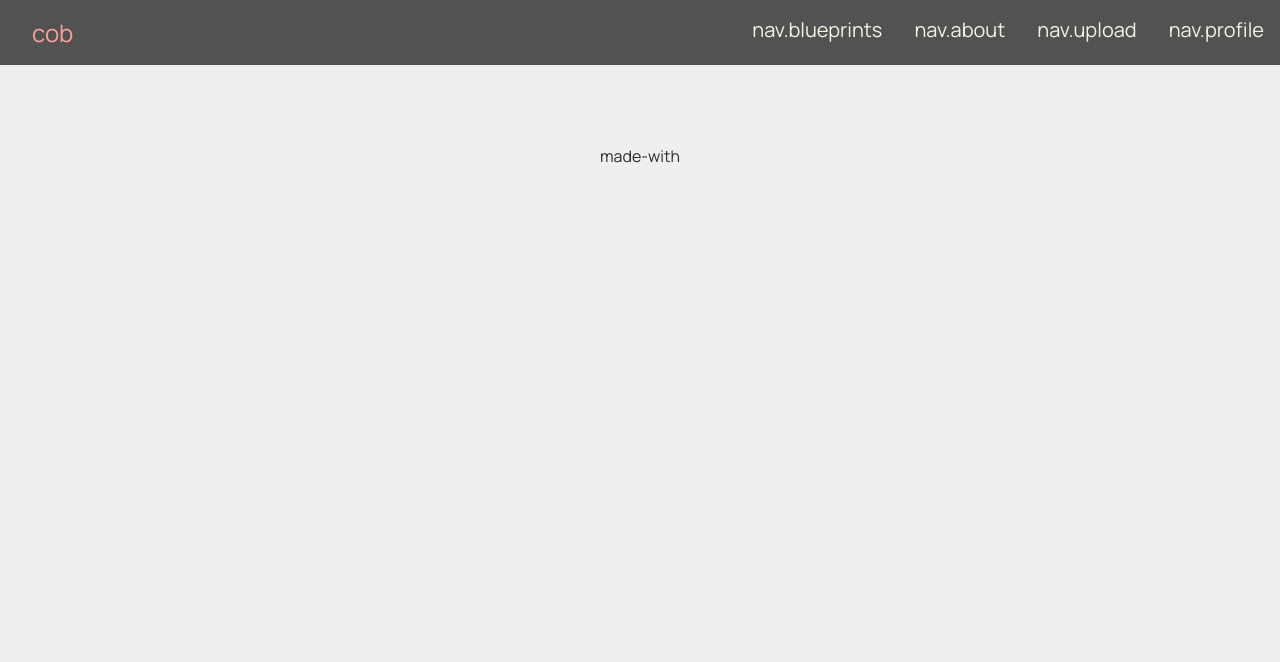
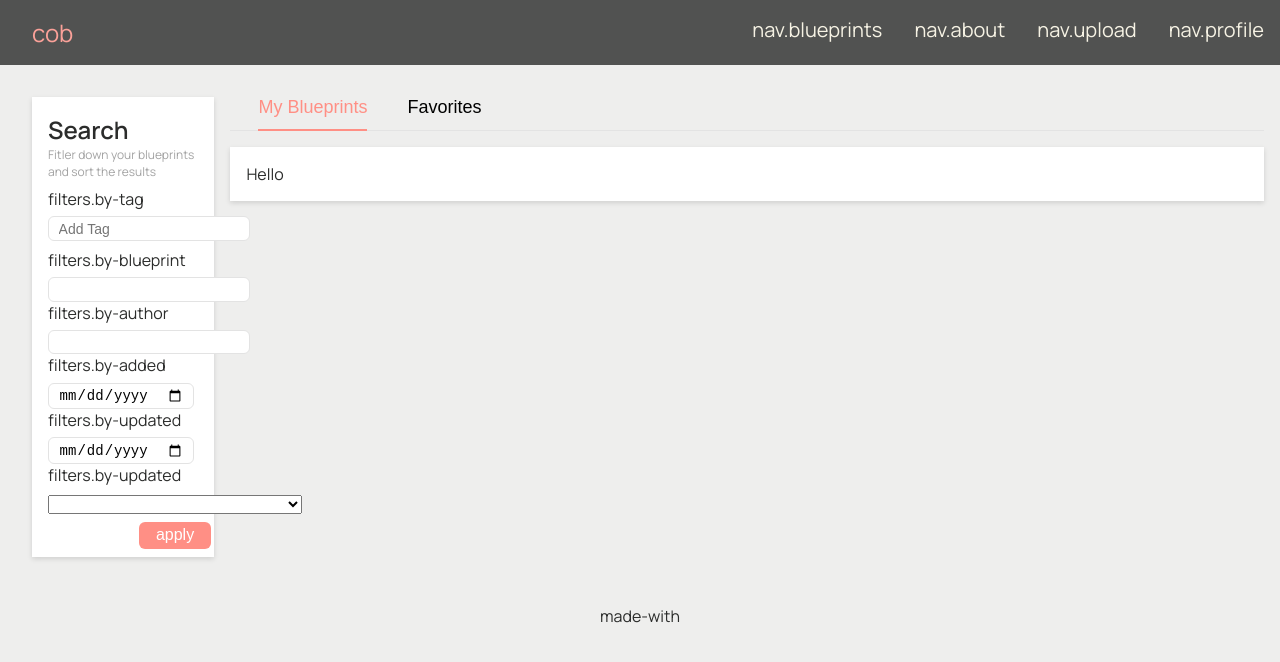
Before and after one commit to dhershman1/cob-2, a Vue app: page /profile/1 in a window 1280 px wide. Shown: the top 662 px of the page. Built offline with nearby package versions, Linux system fonts and the light colour scheme.

Commit message:
Profile tweaks

```diff
--- a/src/router.js
+++ b/src/router.js
@@ -23,7 +23,7 @@ const routes = [{
   name: 'upload',
   component: Upload
 }, {
-  path: '/profile',
+  path: '/profile/:id?',
   name: 'profile',
   component: Profile
 }, {
--- a/src/views/Profile.vue
+++ b/src/views/Profile.vue
@@ -1,3 +1,51 @@
 <template>
-  <p>Profile Page</p>
+  <div class="profile">
+    <div class="filters">
+      <basic-card
+        subtitle="Fitler down your blueprints and sort the results"
+        :title="'Search'"
+      >
+        <template #content>
+          <filters />
+        </template>
+      </basic-card>
+    </div>
+    <div class="profile__tabs">
+      <tabs
+        :parse-content="false"
+        :tabs="tabsList"
+      >
+        <template #content>
+          <p>test</p>
+        </template>
+      </tabs>
+    </div>
+  </div>
 </template>
+
+<script setup>
+import { computed } from 'vue'
+import Tabs from '../components/Tabs.vue'
+import BasicCard from '../components/cards/Basic.vue'
+import Filters from '../components/Filters.vue'
+
+const tabsList = computed(() => {
+  return [
+    {
+      title: 'My Blueprints',
+      data: 'Hello'
+    }, {
+      title: 'Favorites',
+      data: 'Goodbye'
+    }
+  ]
+})
+</script>
+
+<style scoped>
+.profile {
+  display: grid;
+  grid-template-columns: 15% 85%;
+  column-gap: 1rem;
+}
+</style>
```
